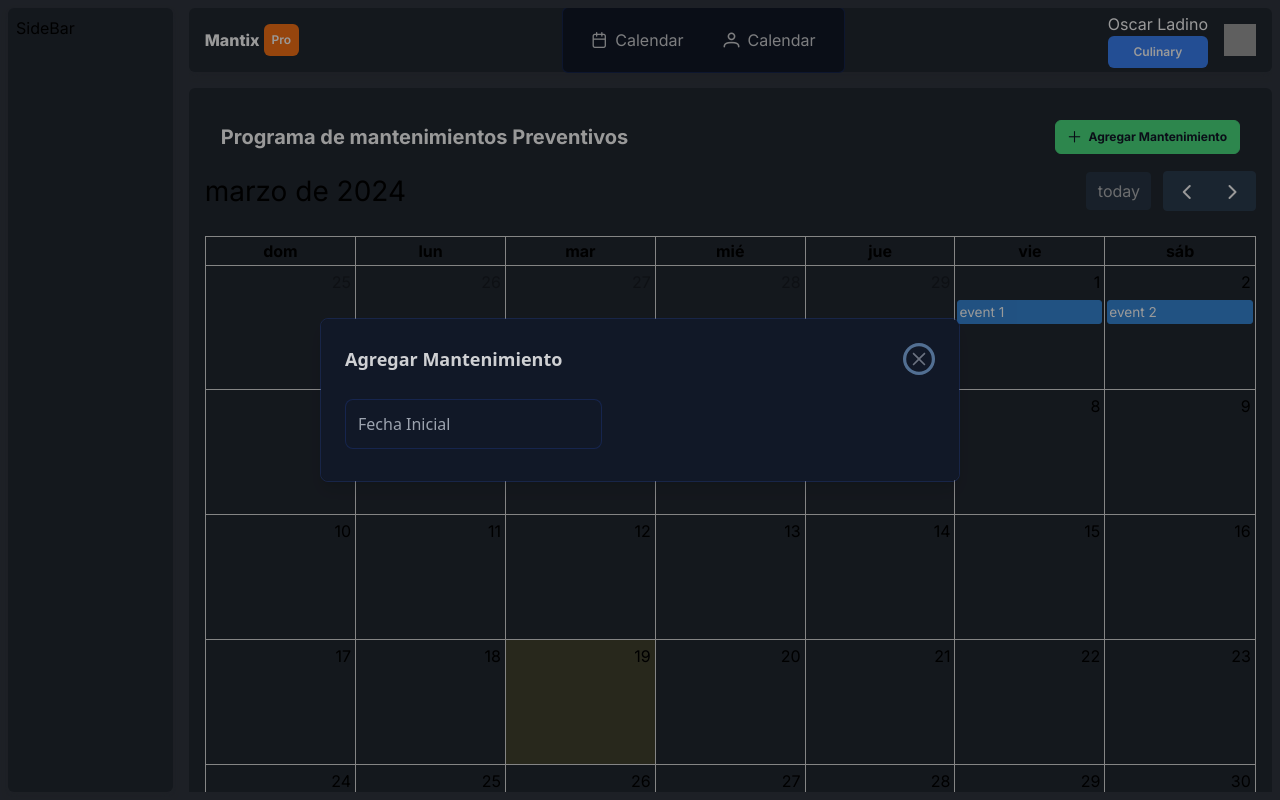
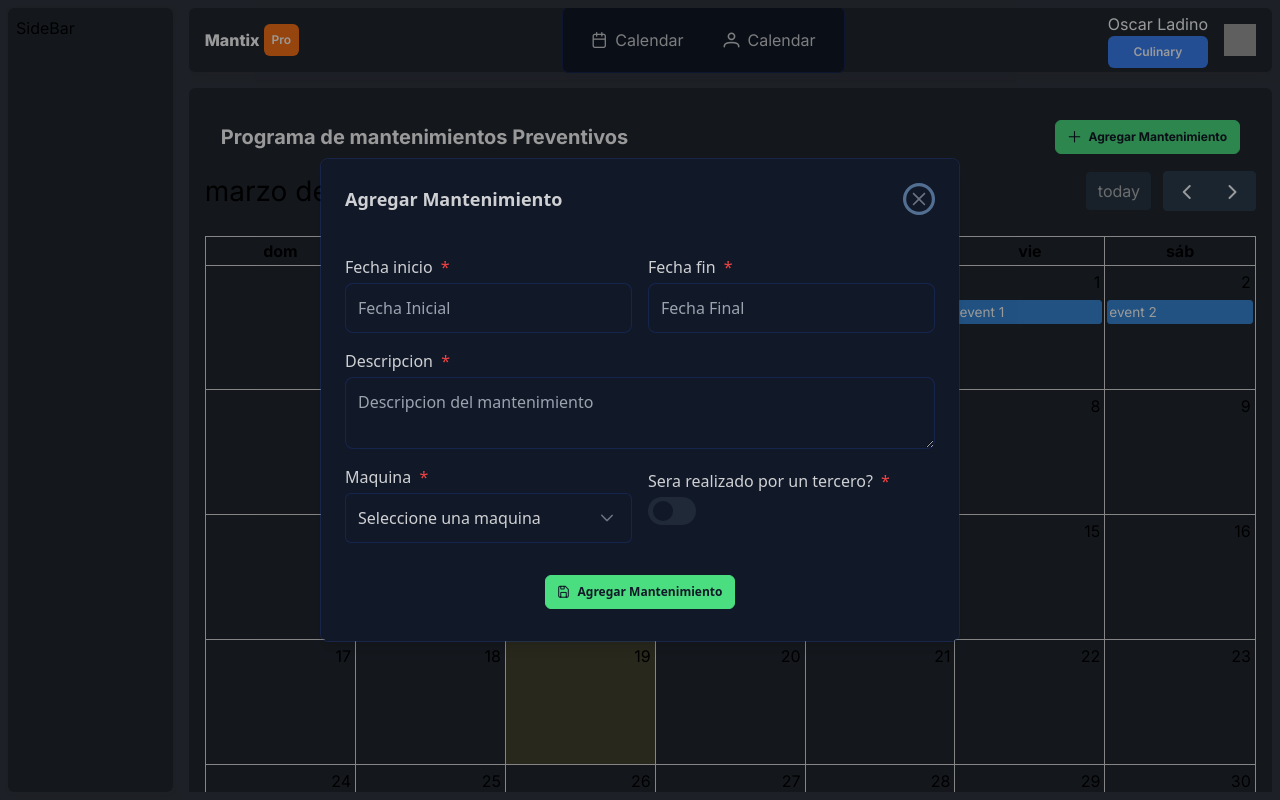
Before and after one commit to DnzoCoud/py_mantix_front, a Next.js app: page /Dashboard/calendar in a window 1280 px wide. Both pictures are taken after a click on the button "Agregar Mantenimiento". Built offline with nearby package versions, Linux system fonts and the light colour scheme; grey boxes are pictures that could not be loaded.

Commit message:
Ajustes add event

```diff
--- a/package.json
+++ b/package.json
@@ -11,6 +11,7 @@
   "dependencies": {
     "@fullcalendar/core": "^6.1.11",
     "@fullcalendar/daygrid": "^6.1.11",
+    "@fullcalendar/interaction": "^6.1.11",
     "@fullcalendar/react": "^6.1.11",
     "boxicons": "^2.1.4",
     "next": "14.1.3",
--- a/src/Components/Events/Calendar.tsx
+++ b/src/Components/Events/Calendar.tsx
@@ -5,9 +5,13 @@ import dayGridPlugin from "@fullcalendar/daygrid"; // a plugin!
 import { EventClickArg } from "@fullcalendar/core/index.js";
 import DialogEvent from "@/Components/Events/DialogEvent";
 import { IEvent } from "@/interfaces/IEvent";
+import interactionPlugin from "@fullcalendar/interaction";
+import DialogEventList from "./DialogEventList";
 
 function Calendar() {
   const [visible, setVisible] = useState<boolean>(false);
+  const [visibleDate, setVisibleDate] = useState<boolean>(false);
+
   const [eventInfo, setEventInfo] = useState<IEvent>({
     title: "",
     start: new Date(),
@@ -31,18 +35,27 @@ function Calendar() {
     setVisible(true);
   };
 
+  const handleDateClick = () => {
+    setVisibleDate(true);
+    console.log("Date Click");
+  };
+
   const handleEventClose = () => setVisible(false);
+  const handleDateClose = () => setVisibleDate(false);
+
   return (
     <>
       <FullCalendar
-        plugins={[dayGridPlugin]}
+        plugins={[dayGridPlugin, interactionPlugin]}
         initialView="dayGridMonth"
         locale={"es"}
+        nowIndicator
         eventClick={(e: EventClickArg) => handleEventClick(e)}
         events={[
           { title: "event 1", date: "2024-03-01" },
           { title: "event 2", date: "2024-03-02" },
         ]}
+        dateClick={handleDateClick}
       />
 
       <DialogEvent
@@ -50,6 +63,8 @@ function Calendar() {
         visible={visible}
         onClose={handleEventClose}
       />
+
+      <DialogEventList visible={visibleDate} onClose={handleDateClose} />
     </>
   );
 }
--- /dev/null
+++ b/src/Components/Events/DialogEventList.tsx
@@ -0,0 +1,24 @@
+import { IEvent } from "@/interfaces/IEvent";
+import { Dialog } from "primereact/dialog";
+import React from "react";
+
+export default function DialogEventList({
+  visible,
+  onClose,
+}: {
+  visible: boolean;
+  onClose: () => void;
+}) {
+  return (
+    <>
+      <Dialog
+        visible={visible}
+        onHide={onClose}
+        draggable={false}
+        header="Mantenimientos Programados"
+      >
+        <span>Listado de Eventos</span>
+      </Dialog>
+    </>
+  );
+}
--- a/src/Components/Events/EventForm.tsx
+++ b/src/Components/Events/EventForm.tsx
@@ -1,7 +1,14 @@
-import { addLocale } from "primereact/api";
+import { IMaquina } from "@/interfaces/IMaquina";
+import { PrimeIcons, addLocale } from "primereact/api";
 import { Calendar } from "primereact/calendar";
 import { InputText } from "primereact/inputtext";
-import React from "react";
+import { InputTextarea } from "primereact/inputtextarea";
+import React, { useState } from "react";
+import SelectMaquina from "../Globals/Selects/SelectsMaquina";
+import { DropdownChangeEvent } from "primereact/dropdown";
+import { InputSwitch, InputSwitchChangeEvent } from "primereact/inputswitch";
+import Label from "../Globals/Label";
+import { Button } from "primereact/button";
 
 export default function EventForm() {
   addLocale("es", {
@@ -48,11 +55,87 @@ export default function EventForm() {
     today: "Hoy",
     clear: "Limpiar",
   });
+  const [selectMaquina, setSelectMaquina] = useState<IMaquina | null>(null);
+  const [checked, setChecked] = useState<boolean>(false);
+
+  const handleMachineChange = (value: IMaquina | null) => {
+    setSelectMaquina(value);
+    console.log(value);
+  };
   return (
     <>
       <div className="flex flex-col justify-evenly">
-        <div className="grid grid-cols-12">
-          <Calendar placeholder="Fecha Inicial" locale="es" />
+        <div className="grid grid-cols-12 gap-4 mt-4">
+          <div className="col-span-12 md:col-span-6 lg:col-span-6 ">
+            <div className="w-full flex flex-col">
+              <Label text="Fecha inicio" isObligatory={true} idFor="" />
+              <Calendar
+                placeholder="Fecha Inicial"
+                locale="es"
+                pt={{
+                  root: {
+                    className: "inputCalendar",
+                  },
+                }}
+              />
+            </div>
+          </div>
+          <div className="col-span-12 md:col-span-6 lg:col-span-6 ">
+            <div className="w-full flex flex-col">
+              <Label text="Fecha fin" isObligatory={true} idFor="" />
+              <Calendar
+                placeholder="Fecha Final"
+                locale="es"
+                pt={{
+                  root: {
+                    className: "inputCalendar",
+                  },
+                }}
+              />
+            </div>
+          </div>
+          <div className="col-span-12 ">
+            <div className="w-full flex flex-col">
+              <Label text="Descripcion" isObligatory={true} idFor="" />
+              <InputTextarea
+                autoResize
+                placeholder="Descripcion del mantenimiento"
+              />
+            </div>
+          </div>
+          <div className="col-span-12 md:col-span-6 lg:col-span-6 ">
+            <div className="w-full flex flex-col">
+              <Label text="Maquina" isObligatory={true} idFor="" />
+              <SelectMaquina
+                value={selectMaquina}
+                onChange={handleMachineChange}
+              />
+            </div>
+          </div>
+          <div className="col-span-12 md:col-span-6 lg:col-span-6 ">
+            <div className="w-full flex flex-col">
+              <label htmlFor="" className="mb-1"></label>
+              <Label
+                text="Sera realizado por un tercero?"
+                isObligatory={true}
+                idFor=""
+              />
+              <InputSwitch
+                checked={checked}
+                onChange={(e: InputSwitchChangeEvent) => setChecked(e.value)}
+              />
+            </div>
+          </div>
+          <div className="col-span-12 mt-4">
+            <div className="w-full flex justify-center items-center">
+              <Button
+                label="Agregar Mantenimiento"
+                icon={PrimeIcons.SAVE}
+                size="small"
+                severity="success"
+              />
+            </div>
+          </div>
         </div>
       </div>
     </>
--- /dev/null
+++ b/src/Components/Globals/Label.tsx
@@ -0,0 +1,17 @@
+import React from "react";
+
+export default function Label({
+  text,
+  isObligatory = false,
+  idFor = undefined,
+}: {
+  text: string;
+  isObligatory: boolean;
+  idFor: string | undefined;
+}) {
+  return (
+    <label htmlFor={idFor} className="mb-1">
+      {text} {isObligatory && <span className="text-red-500 ml-1">*</span>}
+    </label>
+  );
+}
--- /dev/null
+++ b/src/Components/Globals/Selects/SelectsMaquina.tsx
@@ -0,0 +1,41 @@
+import { IMaquina } from "@/interfaces/IMaquina";
+import { Dropdown, DropdownChangeEvent } from "primereact/dropdown";
+import React, { useEffect } from "react";
+
+interface SelectMaquinaProps {
+  value: IMaquina | null;
+  onChange: (value: IMaquina | null) => void;
+}
+
+const SelectMaquina: React.FC<SelectMaquinaProps> = ({ value, onChange }) => {
+  const handleMachineChange = (event: IMaquina | null) => {
+    onChange(event);
+  };
+
+  const machines: IMaquina[] = [
+    { name: "Maquina Nueva", code: 123 },
+    { name: "Segunda Maquina", code: 234 },
+  ];
+
+  useEffect(() => {
+    console.log("MAQUINA", value);
+  }, [value]);
+
+  return (
+    <Dropdown
+      value={value}
+      options={machines}
+      onChange={(e: DropdownChangeEvent) => handleMachineChange(e.value)}
+      placeholder="Seleccione una maquina"
+      optionLabel="name"
+      filter
+      pt={{
+        root: {
+          className: "selectMaquina",
+        },
+      }}
+    />
+  );
+};
+
+export default SelectMaquina;
--- a/src/app/globals.css
+++ b/src/app/globals.css
@@ -26,3 +26,12 @@ html body.dark #app {
 .ariaOption[aria-selected="true"] {
   @apply dark:bg-dark_medium_bg;
 }
+
+
+.inputCalendar input{
+  width: 100%;
+}
+
+.selectMaquina{
+  width: 100%!important
+}
--- /dev/null
+++ b/src/interfaces/ITecnico.ts
@@ -0,0 +1,5 @@
+export interface ITecnico {
+  id: BigInteger;
+  name: string;
+  last_name: string | null;
+}
```
Also changed, not shown: 1 other file (tests, documents, lock files or other folders).
